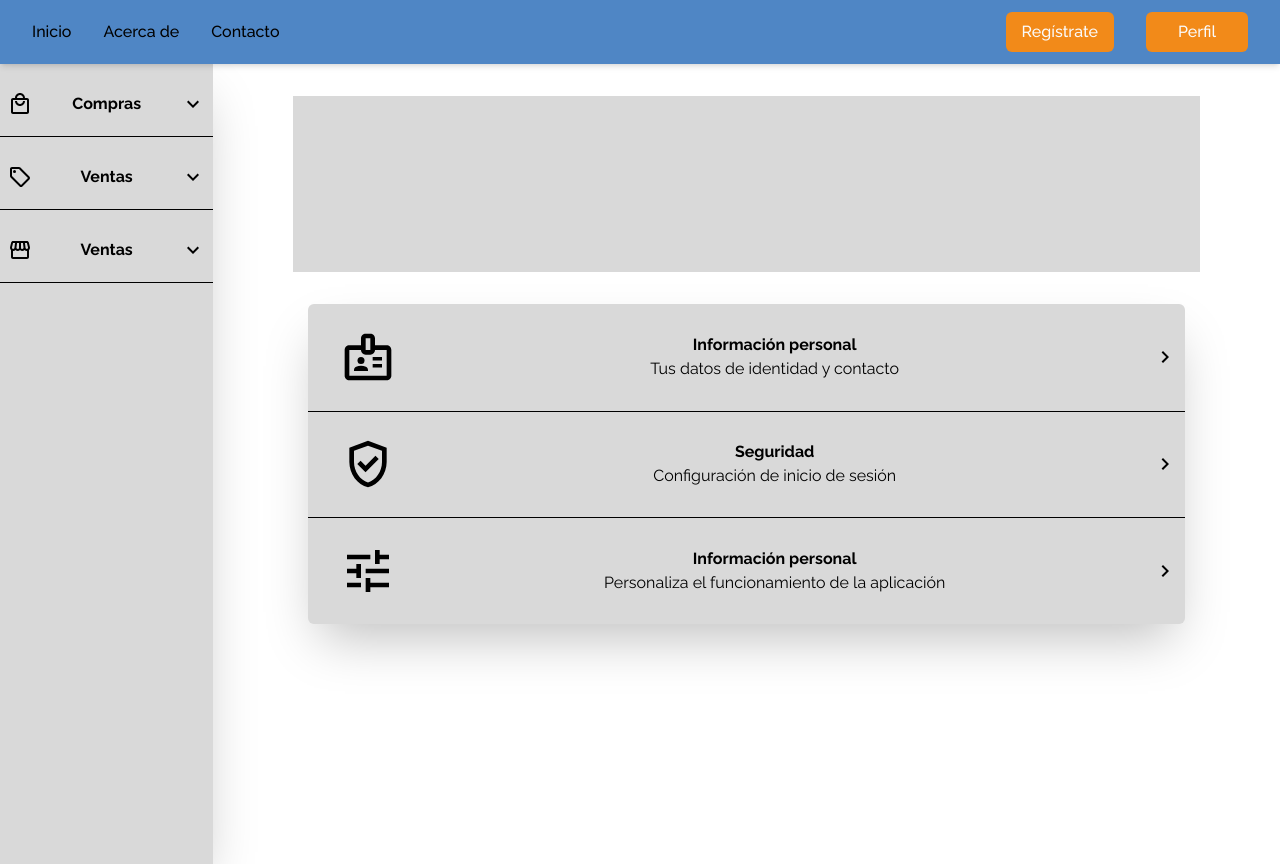
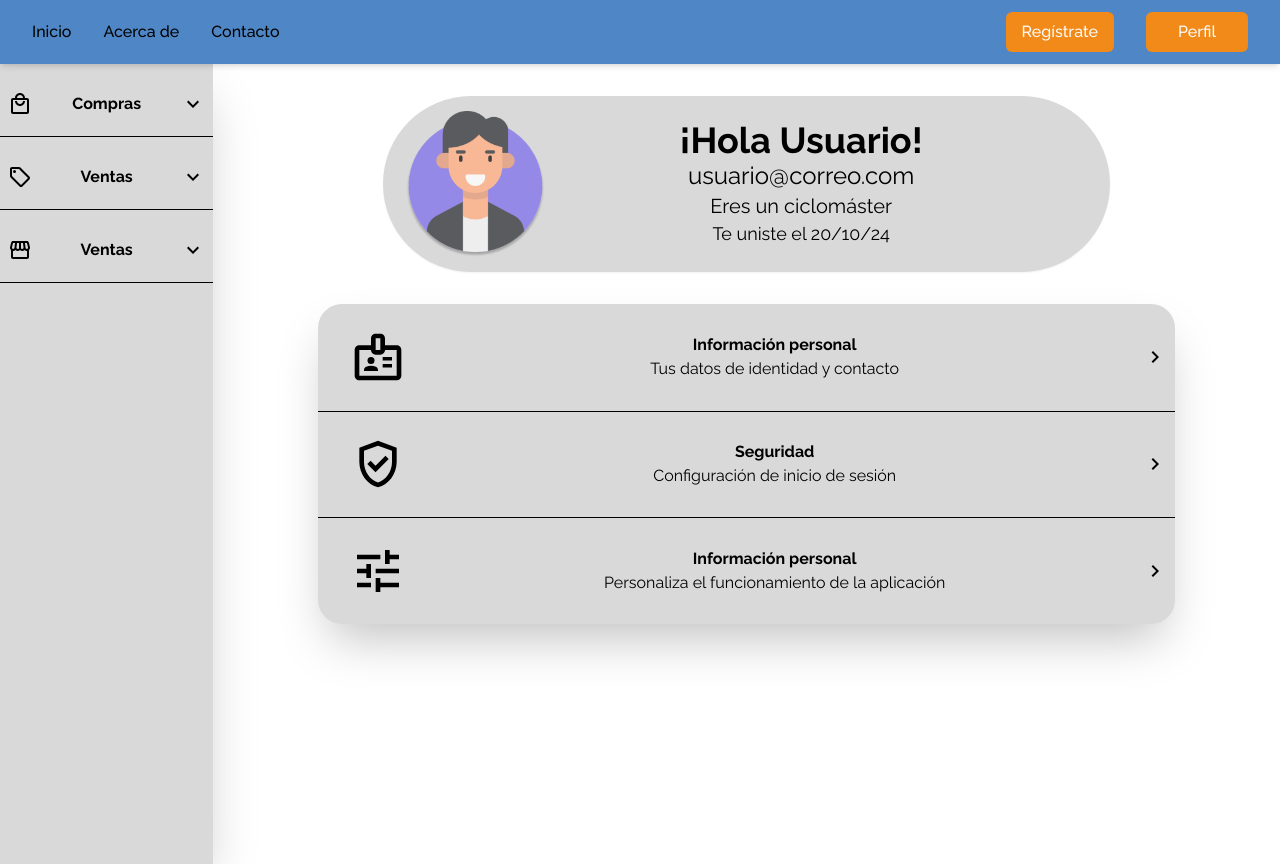
Before and after one commit to w1sec0d/ciclomart_frontend, a React (Vite) app: page /profile in a window 1280 px wide. Built offline with nearby package versions, Linux system fonts and the light colour scheme; no server answers.

Commit message:
End initial frontend base for profile view

```diff
--- a/src/pages/Profile.jsx
+++ b/src/pages/Profile.jsx
@@ -8,6 +8,8 @@ import Tag from '@mui/icons-material/LocalOfferOutlined'
 import Settings from '@mui/icons-material/TuneOutlined'
 import Security from '@mui/icons-material/GppGoodOutlined'
 import Card from '@mui/icons-material/BadgeOutlined'
+
+import Photo from '../assets/userPhoto.png'
 
 const Profile = () => {
   return (
@@ -39,12 +41,24 @@ const Profile = () => {
         </ul>
       </div>
 
-      {/* Information */}
+      {/* Main Content */}
       <div className="flex flex-col w-5/6 h-full">
-        <div className="mt-8 mx-[80px] bg-lgray h-44 w-auto"></div>
+        {/*General Information*/}
+        <div
+          className="flex items-center mt-8 mx-[170px] bg-lgray h-44 w-auto
+          rounded-l-[16rem]  rounded-r-[16rem] shadow-sm pl-5"
+        >
+          <img src={Photo} className="h-5/6 lg:mr-[132px]" />
+          <div className="flex flex-col items-center">
+            <b className="text-4xl">¡Hola Usuario!</b>
+            <p className="text-2xl">usuario@correo.com</p>
+            <p className="text-xl">Eres un ciclomáster</p>
+            <p className="text-lg">Te uniste el 20/10/24</p>
+          </div>
+        </div>
 
         {/*Settings*/}
-        <div className="mt-8 mx-[95px] bg-lgray h-80 w-auto shadow-2xl rounded-md ">
+        <div className="mt-8 mx-[105px] bg-lgray h-80 w-auto shadow-2xl rounded-3xl ">
           <ul className="h-full">
             <li className="h-1/3">
               <CardButton arrow="2" className="h-full mt-0">
```
Also changed, not shown: src/assets/userPhoto.png (added).
